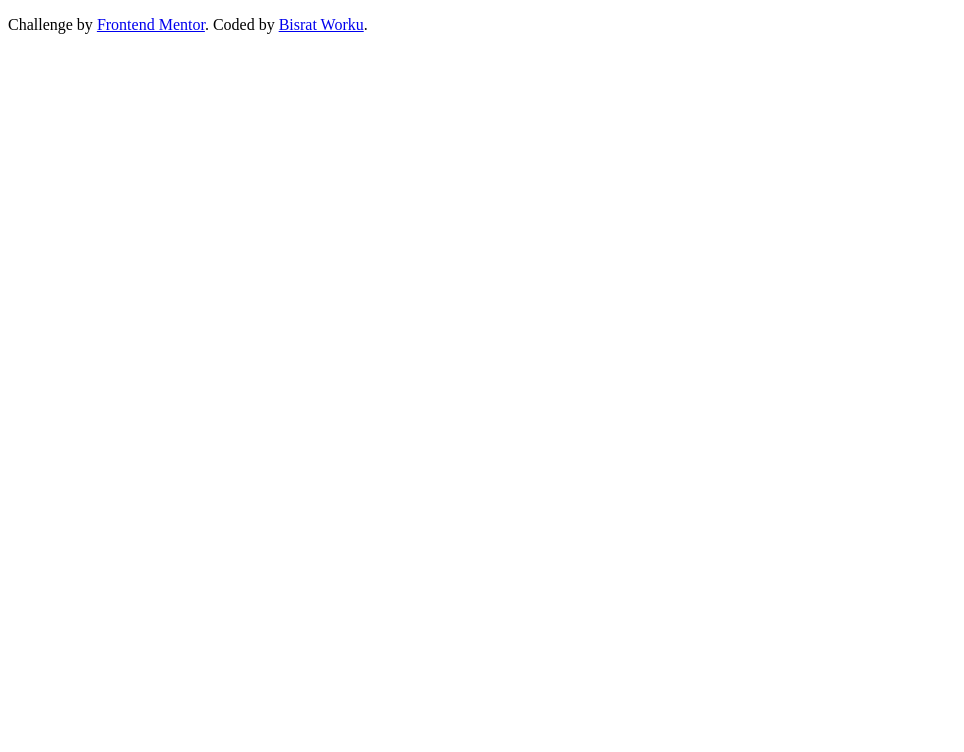
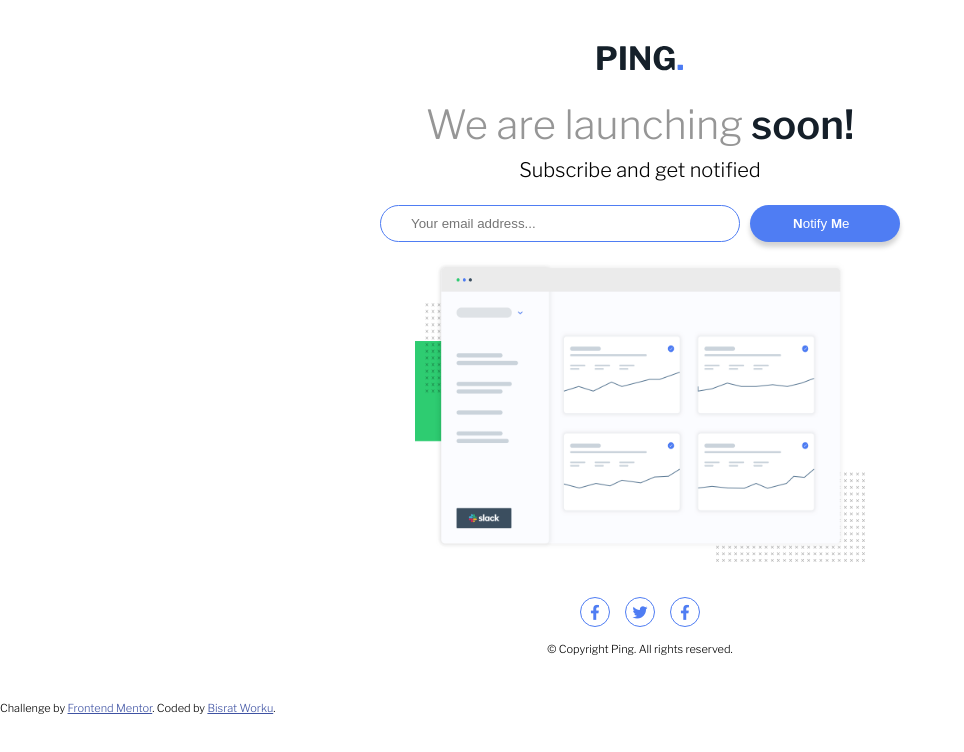
Before and after one commit to Bisratworku/pending-landing-page, a plain HTML site: page index.html in a window 1280 px wide. Shown: the whole page, without its empty margins (0-964 px from the left). Drawn offline with nearby package versions, Linux system fonts and the light colour scheme.

Commit message:
finished with html css and js

```diff
--- a/index.html
+++ b/index.html
@@ -12,7 +12,39 @@
   <title>Frontend Mentor | Ping coming soon page</title>
 </head>
 <body>
-
+  <div class="contaner">
+    <div class="logo">
+      <img src="images/logo.svg" alt="logo">
+    </div>
+    <div class="title">
+      <div class="header">
+        <h1><span>We are launching</span> soon!</h1>
+      </div>
+      <p>   Subscribe and get notified </p>
+    </div>
+    <div class="email-buttion">
+      <div class="email">
+        <input type="email" name="email" id="input" placeholder="Your email address..." required>
+      </div>
+      <p class="hide">Please Provide a valid email address</p>
+      <div class="buttion">
+        <button><span>N</span>otify <span>M</span>e</button>
+      </div>
+    </div>
+    <div class="image">
+      <img src="images/illustration-dashboard.png" alt="dashboard">
+    </div>
+    <div class="icon-copy">
+      <div class="icons">
+        <div class="icon"><i class="fa-brands fa-facebook-f"></i></div>
+        <div class="icon"><i class="fa-brands fa-twitter"></i></div>
+        <div class="icon"><i class="fa-brands fa-facebook-f"></i></div>
+      </div>
+      <div class="copy">
+        <p>&copy; Copyright Ping. All rights reserved.</p>
+      </div>
+    </div>
+  </div>
   <footer>
     <p class="attribution">
       Challenge by <a href="https://www.frontendmentor.io?ref=challenge" target="_blank">Frontend Mentor</a>.
--- a/script.js
+++ b/script.js
@@ -1 +1,22 @@
 let match = /^([a-zA-Z0-9_\-\.]+)@([a-zA-Z0-9_\-]+)(\.[a-zA-Z]{2,5}){1,2}$/
+const input = document.getElementById("input");
+const buttion = document.querySelector(".buttion")
+const hide = document.querySelector(".hide")
+const email = document.querySelector(".email")
+function error () {
+     if(input.value.match(match) == null) {
+        email.classList.add("red");
+        hide.classList.remove("hide")
+        hide.classList.add("show")
+        input.value = null
+     }else {
+        email.classList.remove("red");
+        hide.classList.add("hide")
+        hide.classList.remove("show")
+     }
+
+}
+
+
+
+buttion.addEventListener("click", error)
--- a/style.css
+++ b/style.css
@@ -1,3 +1,163 @@
 html {
     box-sizing: border-box;
+    font-size: 15px;
+    font-family: 'Libre Franklin';
 }
+*, ::before, ::after {
+    box-sizing: inherit;
+    margin: 0;
+    padding: 0;
+}
+body {
+    min-height: 100%;
+}
+.contaner {
+
+    padding: 3rem;
+    display: grid;
+    justify-items: center;
+    grid-template-rows: repeat(auto-fit, 1fr);
+    gap: 20px;
+}
+
+.title {
+    padding: 0;
+    margin: 0;
+    line-height: 2rem;
+
+    text-align: center;
+}
+.title p {
+    font-weight: 400;
+    font-size: 13px;
+}
+.header{
+    color: hsl(209, 33%, 12%);
+    font-weight: 700;
+    font-size: 10px;
+}
+.header span {
+    font-weight: 500;
+    color: hsl(0, 0%, 59%);
+}
+.email-buttion {
+    display: grid;
+    gap: 10px;
+    grid-template-columns: repeat(auto-fit, minmax(1fr, 500px));
+}
+.email {
+    display: flex;
+    flex-direction: column;
+    border-radius: 30px;
+    border: 1px solid hsl(223, 87%, 63%);
+    padding: 10px   1.5rem  10px   1rem;
+
+}
+.email input {
+    border: none;
+    outline: transparent;
+    padding-left: 1rem;
+    padding-right: 1rem;
+    width: 100%;
+    height: 100%;
+}
+.buttion {
+    border-radius: 30px;
+    box-shadow: 0 5px 5px lightgray;
+    background-color: hsl(223, 87%, 63%);
+    padding: 10px   1.5rem  10px   1rem;
+}
+.buttion button {
+    border: 0;
+    color: white;
+    background-color: transparent;
+    width: 100%;
+    height: 100%;
+}
+.buttion span {
+    font-weight: 800;
+}
+.hide {
+    display: none;
+}
+.show {
+    color: red;
+    font-size: 10px;
+    text-align: center;
+}
+.red {
+    border: 1px solid red;
+}
+
+.image img {
+    width: 100%;
+    height: 100%;
+
+}
+.icon-copy {
+    padding: 2rem;
+}
+.icons {
+    display: flex;
+    justify-content: center;
+    gap: 15px;
+    padding: 15px;
+}
+.icon {
+    width: 2rem;
+    height: 2rem;
+    color: hsl(223, 87%, 63%);
+    border: 1px solid hsl(223, 87%, 63%);
+    border-radius: 50%;
+    display: flex;
+    justify-content: center;
+    align-items: center;
+}
+.copy {
+    text-align: center;
+    font-size: 11px;
+}
+@media(min-width:40em) {
+    .header {
+        line-height: 4rem;
+        font-size: 20px;
+    }
+    .title p {
+        font-size: 20px;
+    }
+    .email-buttion {
+        line-height: 1rem;
+        position: relative;
+        display: flex;
+    }
+    .email {
+        width: 24rem;
+        padding-left: 1rem;
+    }
+    .email-buttion p{
+        position: absolute;
+        top: 100%;
+        left: 10%;
+    }
+    .buttion {
+        width: 10rem;
+    }
+    .image {
+        height: 20rem;
+        width: 30rem;
+    }
+    .icon-copy {
+        padding: 0;
+    }
+}
+
+
+
+
+
+
+footer {
+    width: fit-content;
+}
+.attribution { font-size: 11px; text-align: center;  }
+.attribution a { color: hsl(228, 45%, 44%); }
```
